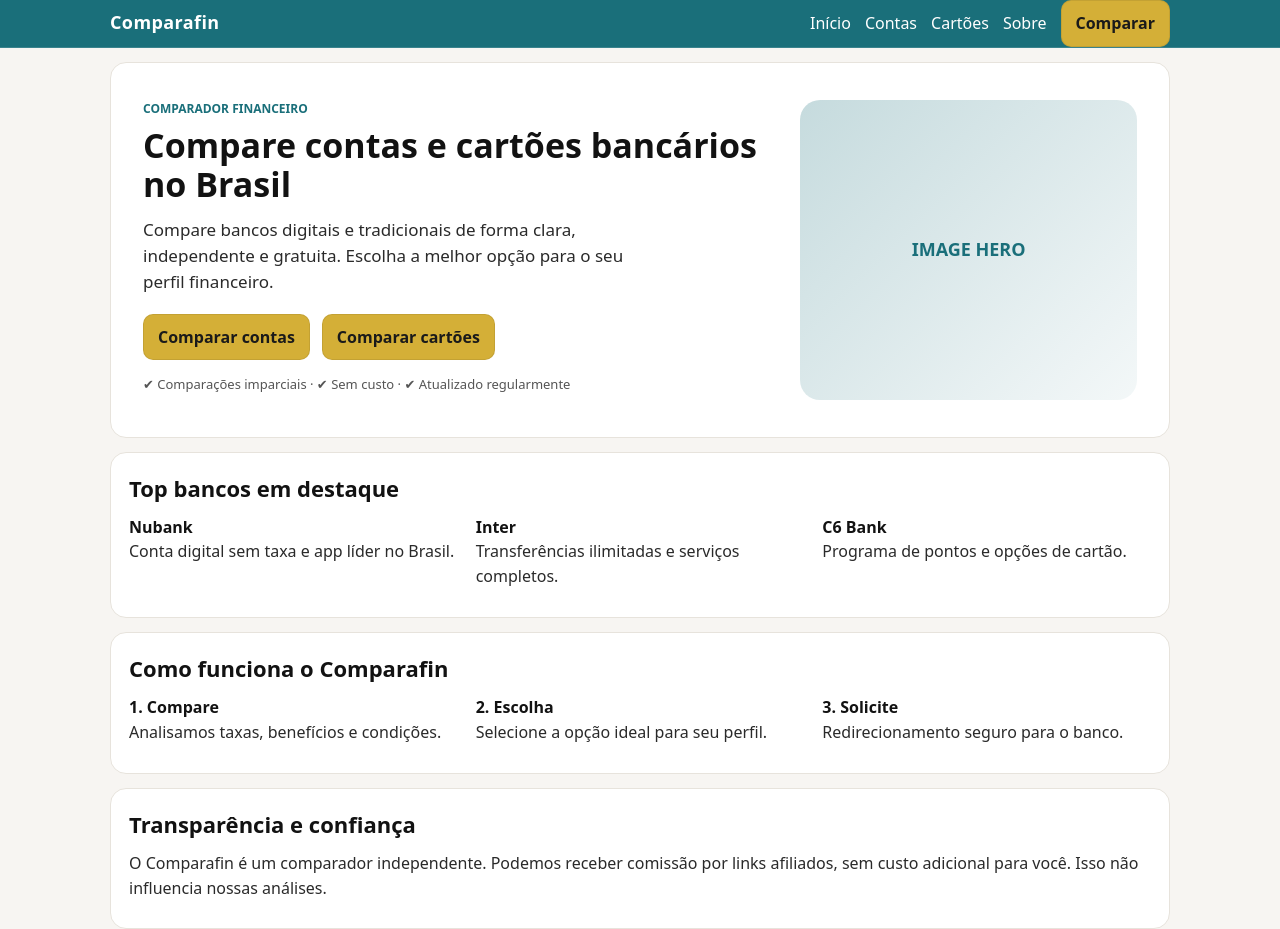
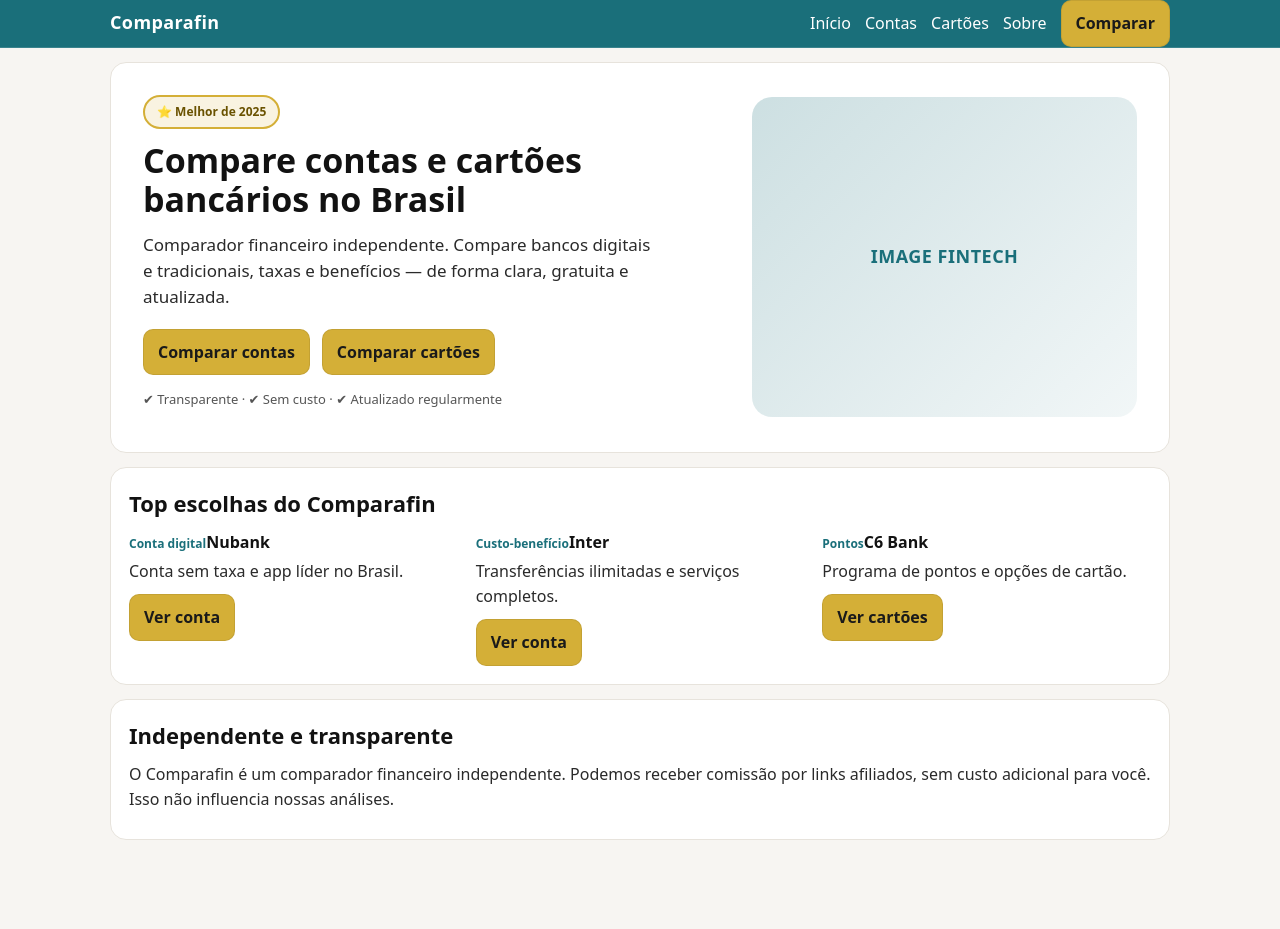
Before and after one commit to caroriedi7-dev/comparafin, a Next.js app: page / in a window 1280 px wide. After the commit the page ends 840 px from the top, so only its background shows below. Built offline with nearby package versions, Linux system fonts and the light colour scheme.

Commit message:
Update page.js

```diff
--- a/app/page.js
+++ b/app/page.js
@@ -1,34 +1,45 @@
 export default function Home() {
   return (
     <>
-      {/* HERO */}
-      <section style={{
+      {/* HERO PREMIUM */}
+      <section
+        style={{
           display: "grid",
-        gridTemplateColumns: "1.3fr .7fr",
+          gridTemplateColumns: "1.2fr .8fr",
           gap: 32,
           alignItems: "center",
-        padding: "32px"
-      }}>
-        {/* LEFT */}
+          padding: 32
+        }}
+      >
+        {/* TEXTE */}
         <div>
-          <span style={{
-            display: "inline-block",
+          {/* SELO */}
+          <div
+            style={{
+              display: "inline-flex",
+              alignItems: "center",
+              gap: 8,
+              border: "2px solid var(--gold)",
+              borderRadius: 999,
+              padding: "6px 12px",
+              fontWeight: 900,
               fontSize: 12,
-            fontWeight: 900,
-            color: "#1A6F7A",
-            marginBottom: 8
-          }}>
-            COMPARADOR FINANCEIRO
-          </span>
+              color: "#6a5200",
+              background: "rgba(212,175,55,.15)",
+              marginBottom: 12
+            }}
+          >
+            ⭐ Melhor de 2025
+          </div>
 
           <h1 style={{ marginBottom: 12 }}>
             Compare contas e cartões bancários no Brasil
           </h1>
 
           <p style={{ fontSize: 17, maxWidth: 520 }}>
-            Compare bancos digitais e tradicionais de forma clara,
-            independente e gratuita. Escolha a melhor opção para o
-            seu perfil financeiro.
+            Comparador financeiro independente. Compare bancos digitais
+            e tradicionais, taxas e benefícios — de forma clara,
+            gratuita e atualizada.
           </p>
 
           <div style={{ display: "flex", gap: 12, marginTop: 18, flexWrap: "wrap" }}>
@@ -37,85 +48,101 @@
           </div>
 
           <p style={{ marginTop: 14, fontSize: 13, color: "#555" }}>
-            ✔ Comparações imparciais · ✔ Sem custo · ✔ Atualizado regularmente
+            ✔ Transparente · ✔ Sem custo · ✔ Atualizado regularmente
           </p>
         </div>
 
-        {/* RIGHT IMAGE PLACEHOLDER */}
-        <div style={{
-          background: "linear-gradient(135deg, rgba(26,111,122,.25), rgba(26,111,122,.05))",
+        {/* IMAGE PLACEHOLDER (PREMIUM) */}
+        <div
+          style={{
+            height: 320,
             borderRadius: 20,
-          height: 300,
+            background:
+              "linear-gradient(135deg, rgba(26,111,122,.22), rgba(26,111,122,.06))",
             display: "flex",
             alignItems: "center",
             justifyContent: "center",
+            color: "#1A6F7A",
             fontWeight: 900,
-          color: "#1A6F7A",
-          fontSize: 18
-        }}>
-          IMAGE HERO
+            fontSize: 18,
+            letterSpacing: ".5px"
+          }}
+        >
+          IMAGE FINTECH
         </div>
       </section>
 
-      {/* TOPS */}
+      {/* TOP PICKS */}
       <section>
-        <h2>Top bancos em destaque</h2>
+        <h2>Top escolhas do Comparafin</h2>
 
-        <div style={{
+        <div
+          style={{
             display: "grid",
             gridTemplateColumns: "repeat(3, 1fr)",
             gap: 18
-        }}>
+          }}
+        >
           <div className="card">
+            <span
+              style={{
+                display: "inline-block",
+                fontSize: 12,
+                fontWeight: 900,
+                color: "#1A6F7A",
+                marginBottom: 6
+              }}
+            >
+              Conta digital
+            </span>
             <strong>Nubank</strong>
-            <p>Conta digital sem taxa e app líder no Brasil.</p>
+            <p>Conta sem taxa e app líder no Brasil.</p>
+            <a className="btn" href="/contas">Ver conta</a>
           </div>
 
           <div className="card">
+            <span
+              style={{
+                display: "inline-block",
+                fontSize: 12,
+                fontWeight: 900,
+                color: "#1A6F7A",
+                marginBottom: 6
+              }}
+            >
+              Custo-benefício
+            </span>
             <strong>Inter</strong>
             <p>Transferências ilimitadas e serviços completos.</p>
+            <a className="btn" href="/contas">Ver conta</a>
           </div>
 
           <div className="card">
+            <span
+              style={{
+                display: "inline-block",
+                fontSize: 12,
+                fontWeight: 900,
+                color: "#1A6F7A",
+                marginBottom: 6
+              }}
+            >
+              Pontos
+            </span>
             <strong>C6 Bank</strong>
             <p>Programa de pontos e opções de cartão.</p>
-          </div>
-        </div>
-      </section>
-
-      {/* HOW */}
-      <section>
-        <h2>Como funciona o Comparafin</h2>
-
-        <div style={{
-          display: "grid",
-          gridTemplateColumns: "repeat(3, 1fr)",
-          gap: 18
-        }}>
-          <div className="card">
-            <strong>1. Compare</strong>
-            <p>Analisamos taxas, benefícios e condições.</p>
-          </div>
-
-          <div className="card">
-            <strong>2. Escolha</strong>
-            <p>Selecione a opção ideal para seu perfil.</p>
-          </div>
-
-          <div className="card">
-            <strong>3. Solicite</strong>
-            <p>Redirecionamento seguro para o banco.</p>
+            <a className="btn" href="/cartoes">Ver cartões</a>
           </div>
         </div>
       </section>
 
       {/* TRUST */}
       <section>
-        <h2>Transparência e confiança</h2>
+        <h2>Independente e transparente</h2>
         <p>
-          O Comparafin é um comparador independente. Podemos receber
-          comissão por links afiliados, sem custo adicional para você.
-          Isso não influencia nossas análises.
+          O Comparafin é um comparador financeiro independente.
+          Podemos receber comissão por links afiliados, sem custo adicional
+          para você. Isso não influencia nossas análises.
         </p>
       </section>
     </>
```
Lines whose indentation alone changed are shown as unchanged.
